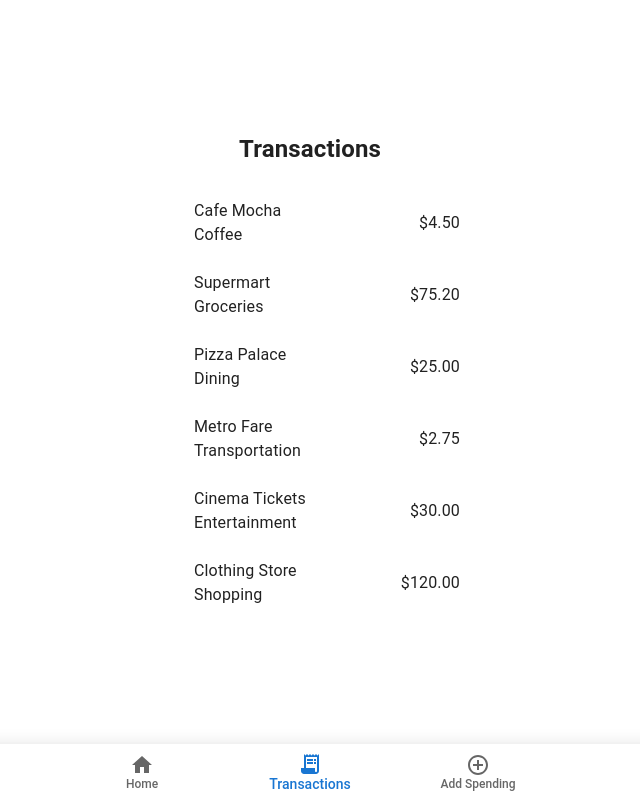
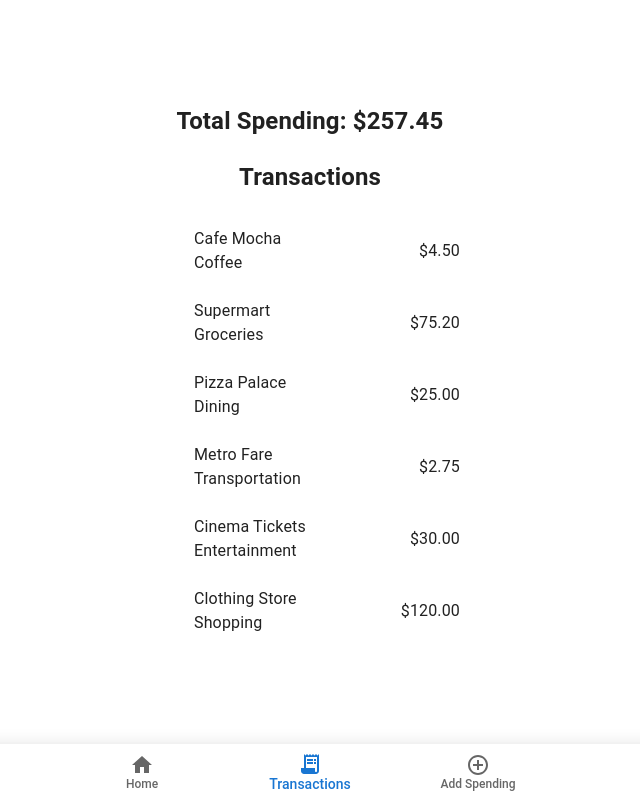
Before and after one commit to ringochen06/ai-spending-tracker, a React app: page /transactions in a window 1280 px wide. Shown: the whole page, without its empty margins (330-970 px from the left). Built offline with nearby package versions, Linux system fonts and the light colour scheme; some icons are missing; the HTML template or start-up script is replaced by a standard one.

Commit message:
Add total spending display to TransactionPage

```diff
--- a/src/pages/TransactionPage.tsx
+++ b/src/pages/TransactionPage.tsx
@@ -1,12 +1,11 @@
-import CoffeeIconMUI from "@mui/icons-material/Coffee"; // Renamed to avoid conflict if custom CoffeeIcon was global
+import CoffeeIconMUI from "@mui/icons-material/Coffee";
 import ShoppingCartIconMUI from "@mui/icons-material/ShoppingCart";
 import LocalPizzaIcon from "@mui/icons-material/LocalPizza";
-import DirectionsTransitIcon from "@mui/icons-material/DirectionsTransit"; // Or TrainIcon
-import ConfirmationNumberIcon from "@mui/icons-material/ConfirmationNumber"; // Replacement for TicketIcon
-import CheckroomIcon from "@mui/icons-material/Checkroom"; // Replacement for ShirtIcon
+import DirectionsTransitIcon from "@mui/icons-material/DirectionsTransit";
+import ConfirmationNumberIcon from "@mui/icons-material/ConfirmationNumber";
+import CheckroomIcon from "@mui/icons-material/Checkroom";
 import TransactionDetail from "../atoms/TransactionDetail";
 
-// --- Mock Data ---
 const mockData = [
   {
     id: 1,
@@ -59,8 +58,12 @@ const mockData = [
 ];
 
 const TransactionPage = () => {
+  const totalAmount = mockData.reduce((sum, item) => sum + item.amount, 0);
+
   return (
     <>
+      <h2>Total Spending: ${totalAmount.toFixed(2)}</h2>
+
       <h2>Transactions</h2>
       {mockData.map((transaction) => (
         <TransactionDetail
@@ -75,4 +78,5 @@ const TransactionPage = () => {
     </>
   );
 };
+
 export default TransactionPage;
```
